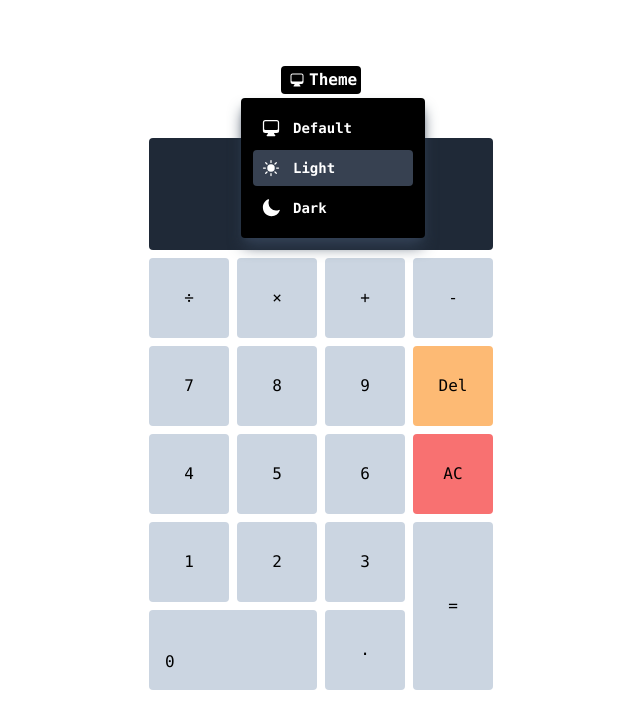
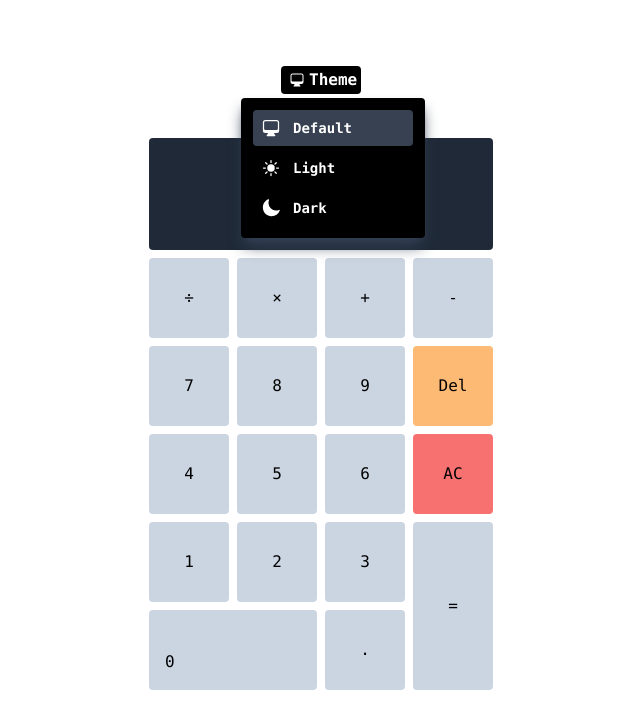
Before and after one commit to hecticme/calculator-app, a React app: page / in a window 1280 px wide. Both pictures are taken after a click on the element "Theme". Shown: the top 728 px of the page, without its empty margins (319-959 px from the left). Built offline with nearby package versions, Linux system fonts and the light colour scheme; the HTML template or start-up script is replaced by a standard one.

Commit message:
update theme switcher button style
Correctly active color shown for each theme.

```diff
--- a/src/components/ThemeSwitcher.jsx
+++ b/src/components/ThemeSwitcher.jsx
@@ -2,9 +2,13 @@ import { SunIcon } from "@heroicons/react/24/solid";
 import { MoonIcon } from "@heroicons/react/24/solid";
 import { ComputerDesktopIcon } from "@heroicons/react/24/solid";
 import { useTheme } from "../contexts/ThemeContext";
+import { useState } from "react";
 
 export function ThemeSwitcher({ expandTheme, setExpandTheme }) {
   const { theme, setTheme, getTheme } = useTheme();
+  const [storageTheme, setStorageTheme] = useState(
+    localStorage.getItem("theme") ? true : false
+  );
 
   return (
     <div
@@ -15,39 +19,54 @@ export function ThemeSwitcher({ expandTheme, setExpandTheme }) {
         setExpandTheme((prev) => !prev);
       }}
     >
-      <div className="flex items-center justify-center gap-1 px-1">
+      <button className="flex items-center justify-center gap-1 px-1">
         <ComputerDesktopIcon className="h-4 w-4 text-white" />
         <p className="font-bold text-white">Theme</p>
-      </div>
+      </button>
       <div
         className={`${
           expandTheme ? "block" : "hidden"
         } absolute top-8 left-[-50%] flex flex-col items-center justify-center gap-1 rounded bg-black p-3 shadow-lg shadow-slate-700`}
       >
-        <div
+        <button
           className={`flex h-9 w-40 items-center gap-3 rounded ${
-            !theme ? "bg-gray-700" : ""
+            !storageTheme ? "bg-gray-700" : ""
           } p-2 shadow-sm hover:bg-gray-400`}
+          onClick={() => {
+            localStorage.removeItem("theme");
+            setTheme(getTheme());
+            setStorageTheme(false);
+          }}
         >
           <ComputerDesktopIcon className="h-5 w-5 text-white" />
           <p className="text-sm font-bold text-white">Default</p>
-        </div>
-        <div
+        </button>
+        <button
           className={`flex h-9 w-40 items-center gap-3 rounded ${
-            theme === "light" ? "bg-gray-700" : ""
+            theme === "light" && storageTheme ? "bg-gray-700" : ""
           } p-2 shadow-sm hover:bg-gray-400`}
+          onClick={() => {
+            localStorage.setItem("theme", "light");
+            setTheme(getTheme());
+            setStorageTheme(true);
+          }}
         >
           <SunIcon className="h-5 w-5 text-white" />
           <p className="text-sm font-bold text-white">Light</p>
-        </div>
-        <div
+        </button>
+        <button
           className={`flex h-9 w-40 items-center gap-3 rounded ${
-            theme === "dark" ? "bg-gray-700" : ""
+            theme === "dark" && storageTheme ? "bg-gray-700" : ""
           } p-2 shadow-sm hover:bg-gray-400`}
+          onClick={() => {
+            localStorage.setItem("theme", "dark");
+            setTheme(getTheme());
+            setStorageTheme(true);
+          }}
         >
           <MoonIcon className="h-5 w-5 text-white" />
           <p className="text-sm font-bold text-white">Dark</p>
-        </div>
+        </button>
       </div>
     </div>
   );
```
